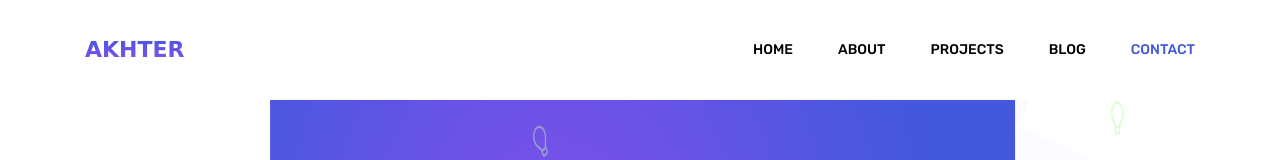
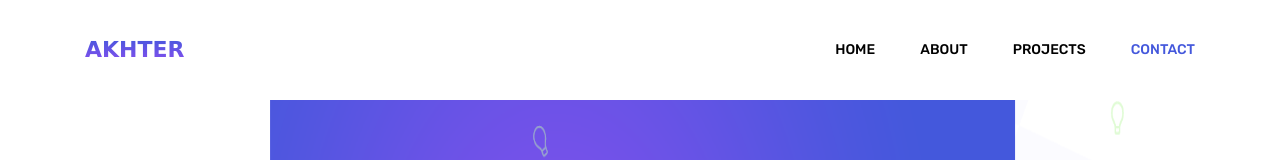
Before and after one commit to Arbaz355/protfolio, a plain HTML site: page contact.html in a window 1280 px wide. Shown: the top 160 px of the page. Drawn offline with Linux system fonts and the light colour scheme; some packages are replaced by stand-ins of ours; a script that the page names is missing.

Commit message:
blog removed from navigation

```diff
--- a/contact.html
+++ b/contact.html
@@ -43,7 +43,6 @@
 							<li class="nav-item"><a class="nav-link" href="index.html">Home</a></li>
 							<li class="nav-item"><a class="nav-link" href="about.html">About</a></li>
                             <li class="nav-item"><a class="nav-link" href="projects.html">Projects</a></li>
-                            <li class="nav-item"><a class="nav-link" href="blog.html">Blog</a></li>
 							<li class="nav-item active"><a class="nav-link" href="contact.html">Contact</a></li>
 						</ul>
 					</div>
```
